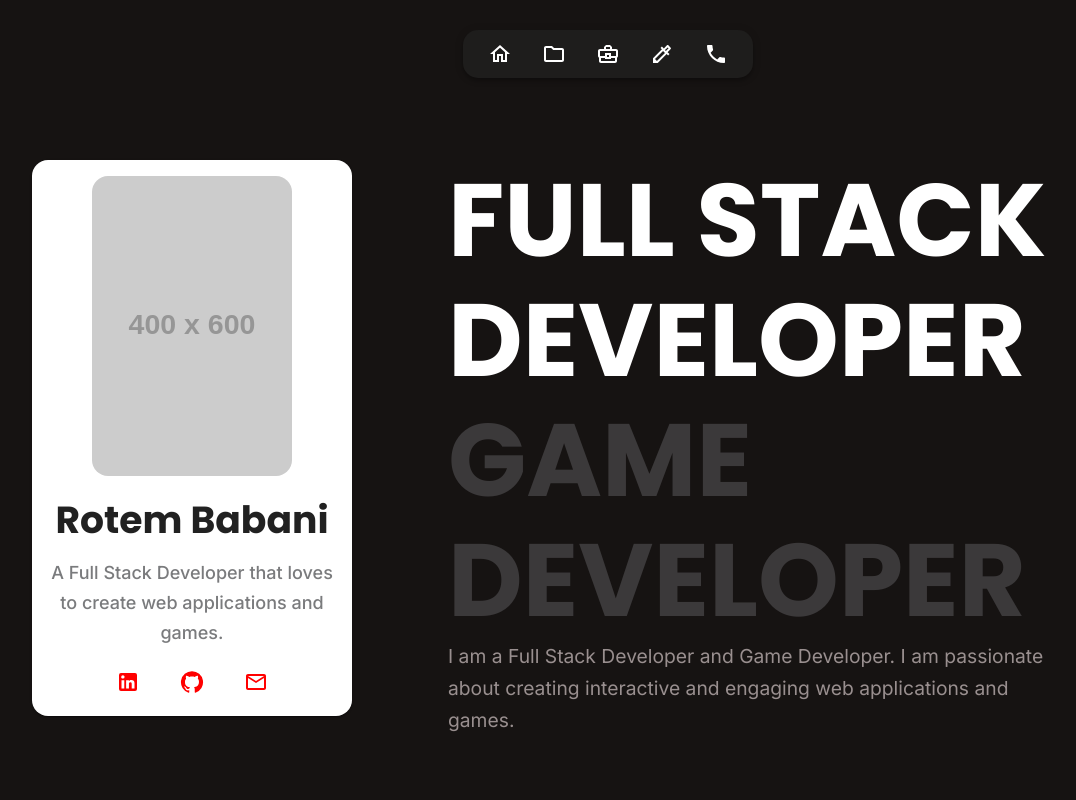
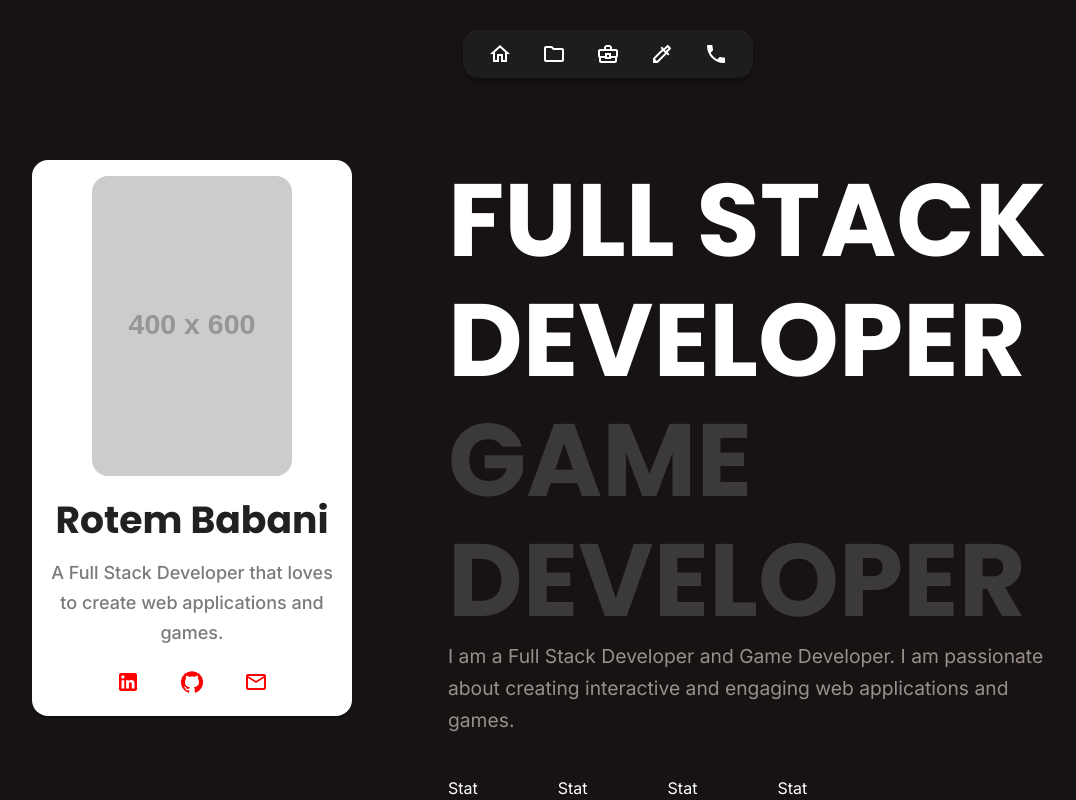
Before and after one commit to rotembab/resume-frontend, a React (Vite) app: page / in a window 1280 px wide. Shown: the top 800 px of the page, without its empty margins (32-1108 px from the left). Built offline with nearby package versions, Linux system fonts and the light colour scheme.

Commit message:
added statistics component

```diff
--- a/src/components/pages/home/home-content.component.tsx
+++ b/src/components/pages/home/home-content.component.tsx
@@ -1,6 +1,8 @@
 import { Box, Typography } from '@mui/material';
 import { SlideFadeTransition } from '../../ui/slide-fade-transition/slide-fade-transition-component';
 import { useTranslation } from 'react-i18next';
+import Grid from '@mui/material/Grid2';
+import { Statistics } from './statistics/statistics.component';
 
 export const HomeContent = () => {
   const { t } = useTranslation();
@@ -17,7 +19,8 @@ export const HomeContent = () => {
         transitionDuration: '1s',
       }}
     >
-      <Box>
+      <Grid container rowSpacing={5}>
+        <Grid size={12}>
           <Typography variant='h1'>{t('Home.heading1')}</Typography>
           <Typography color='headingDarkColor' variant='h1'>
             {t('Home.heading2')}
@@ -30,7 +33,11 @@ export const HomeContent = () => {
           >
             {t('Home.description')}
           </Typography>
-      </Box>
+        </Grid>
+        <Grid size={12}>
+          <Statistics />
+        </Grid>
+      </Grid>
     </SlideFadeTransition>
   );
 };
--- /dev/null
+++ b/src/components/pages/home/statistics/statistics.component.tsx
@@ -0,0 +1,13 @@
+import { Box } from '@mui/material';
+import { SingleStatistic } from '../../../ui/single-statistic/single-statistic.component';
+
+export const Statistics = () => {
+  return (
+    <Box display={'flex'} gap={10}>
+      <SingleStatistic />
+      <SingleStatistic />
+      <SingleStatistic />
+      <SingleStatistic />
+    </Box>
+  );
+};
--- /dev/null
+++ b/src/components/ui/single-statistic/single-statistic.component.tsx
@@ -0,0 +1,5 @@
+import { Box } from '@mui/material';
+
+export const SingleStatistic = () => {
+  return <Box>Stat</Box>;
+};
```
Lines whose indentation alone changed are shown as unchanged.
